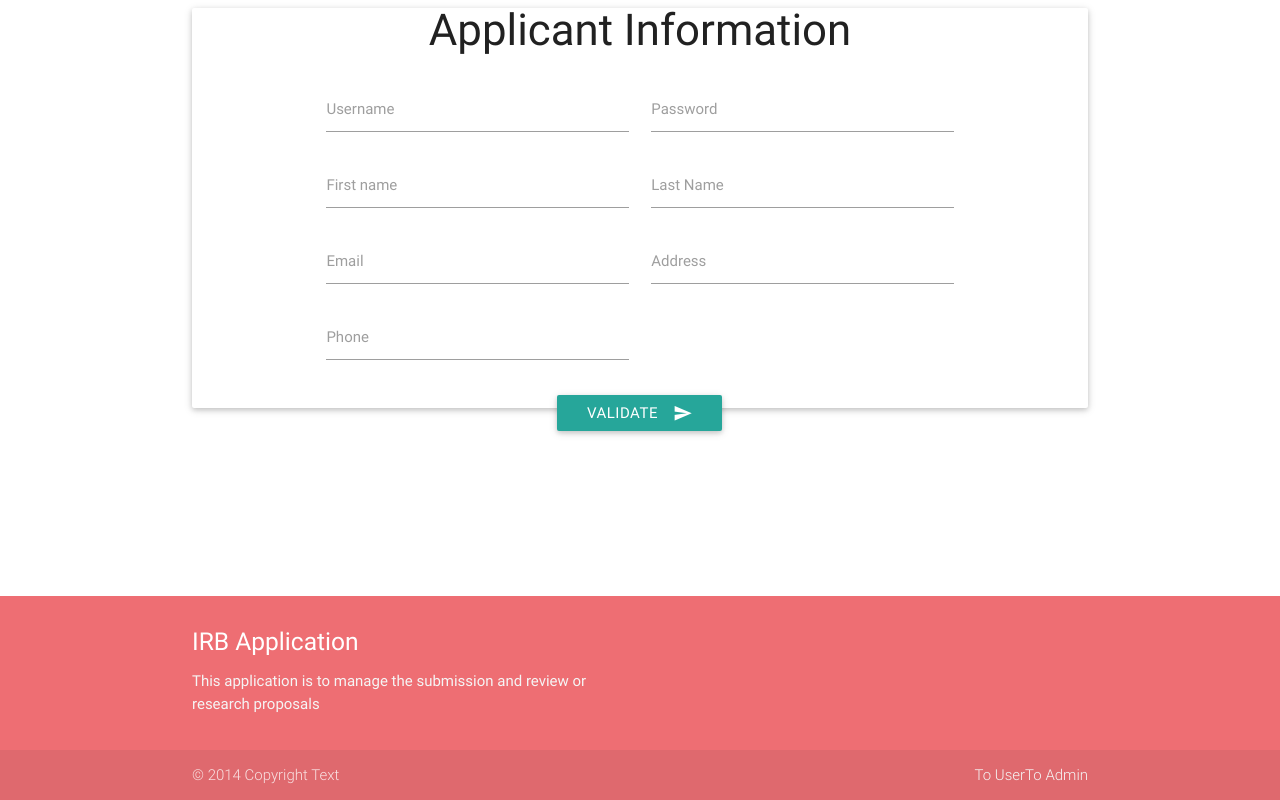
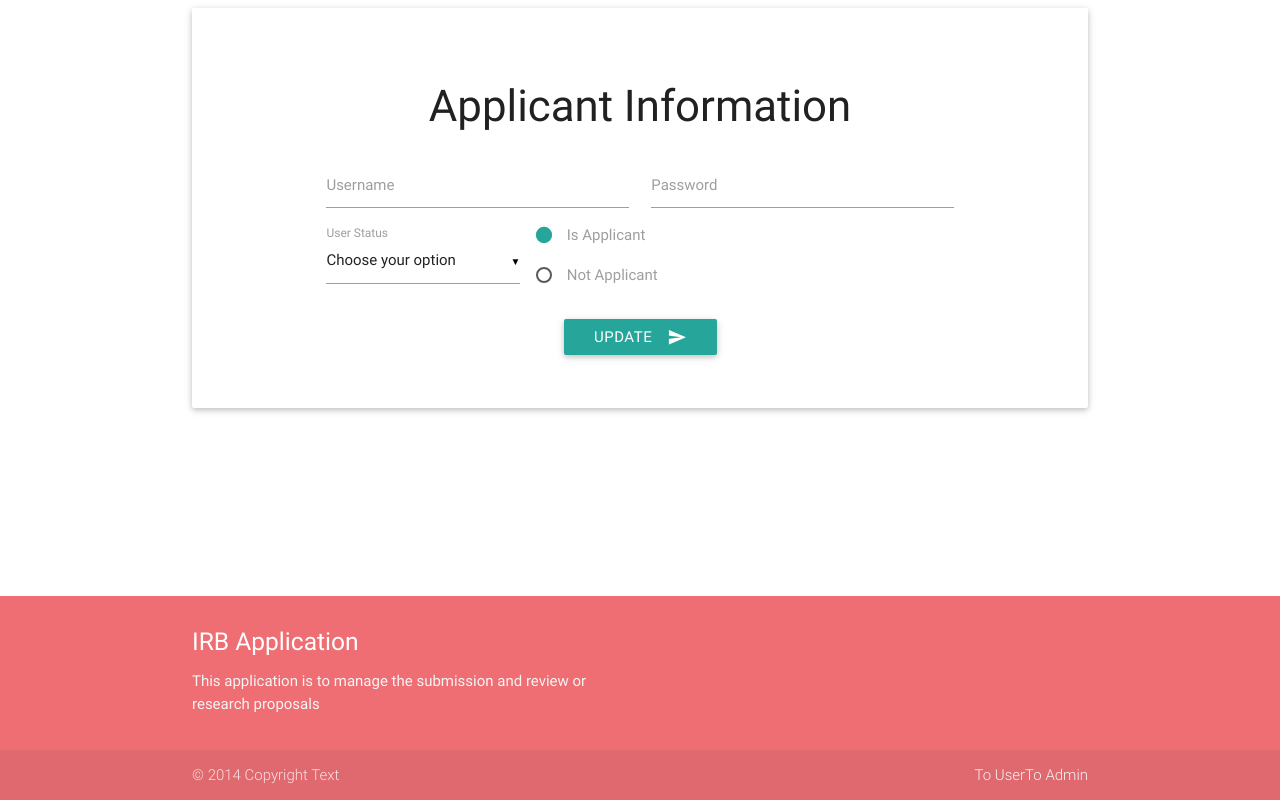
Before and after one commit to nanaKwadwo/webTechIRBG13, a PHP site: page /ApplicantForm.php?id=1 in a window 1280 px wide. Run offline with PHP 8.4, Linux system fonts and the light colour scheme; data comes from the database, SQL or seed files in the repository; data that the repository does not hold is empty; some libraries are stand-ins or nearby versions.

Commit message:
DB Function change

```diff
--- a/ApplicantForm.php
+++ b/ApplicantForm.php
@@ -37,37 +37,36 @@ $data = $applicant->fetch();
                     <div class="col s12">
                         <div class="row">
                             <div class="input-field col s6">
-                                <input id="first_name" name="id" type="hidden" class="validate" value="<?php echo $id;?>">
-                                <input id="first_name" name="username" type="hidden" class="validate" value="<?php echo $username;?>">
-                                <input id="first_name" name="userName" type="text" class="validate" value="<?php echo $data['userName']; ?>">
+                                <input id="first_name" name="id" type="hidden" class="validate" value="<?php echo $id; ?>">
+                                <input id="first_name" name="username" type="hidden" class="validate" value="<?php echo $username; ?>">
+                                <input id="first_name" name="userName" type="text" class="validate" value="<?php echo $data['username']; ?>">
                                 <label for="first_name">Username</label>
                             </div>
                             <div class="input-field col s6">
                                 <input id="first_name" name="password" type="password" class="validate" value="<?php echo $data['password']; ?>">
                                 <label for="first_name">Password</label>
                             </div>
-                            <div class="input-field col s6">
-                                <input id="first_name" name="firstname" type="text" class="validate" value="<?php echo $data['firstName']; ?>">
-                                <label for="first_name">First name</label>
+                            <div class="input-field col s4">
+                                <select multiple name = "userstatus[]">
+                                    <option value="" disabled selected>Choose your option</option>
+                                    <option value="Admin" <?php if(strpos($data['user_status'],"Admin")!==false){echo "selected";} ?>>Admin</option>
+                                    <option value="Reviewer" <?php if(strpos($data['user_status'],"Reviewer")!==false){echo "selected";} ?>>Reviewer</option>
+                                    <option value="Student" <?php if(strpos($data['user_status'],"Student")!==false){echo "selected";} ?>>Student</option>
+                                </select>
+                                <label>User Status</label>
                             </div>
-                            <div class="input-field col s6">
-                                <input id="first_name" type="text" name="lastname" class="validate" value="<?php echo $data['lastName']; ?>">
-                                <label for="first_name">Last Name</label>
-                            </div>
-                            <div class="input-field col s6">
-                                <input id="first_name" type="text" name="email" class="validate" value="<?php echo $data['email']; ?>">
-                                <label for="first_name">Email</label>
-                            </div>
-                            <div class="input-field col s6">
-                                <input id="first_name" type="text" name="address" class="validate" value="<?php echo $data['address']; ?>">
-                                <label for="first_name">Address</label>
-                            </div>
-                            <div class="input-field col s6">
-                                <input id="first_name" type="text" name="phonenumber" class="validate" value="<?php echo $data['phoneNumber']; ?>">
-                                <label for="first_name">Phone</label>
+                            <div>
+                               <p>
+                                  <input name="isApplicant" value = 1 type="radio" id="test1" checked = "checked"/>
+                                     <label for="test1">Is Applicant</label>
+                                  </p>
+                                     <p>
+                                   <input name="isApplicant" value = 0 type="radio" id="test2" />
+                                  <label for="test2">Not Applicant</label>
+                                 </p>
                             </div>
                         </div>
-                        <button class="btn waves-effect waves-light" type="submit">Validate
+                        <button class="btn waves-effect waves-light" type="submit">Update
                             <i class="material-icons right">send</i>
                         </button>
                     </div>
--- a/pages/controller/admin_controller.php
+++ b/pages/controller/admin_controller.php
@@ -27,9 +27,9 @@ function getApplicants() {
         while ($row = $applicant->fetch()) {
             echo "
           <tr>
-            <td>{$row['faculty_id']}</td>
-            <td>{$row['userName']}</td>
-            <td><a class=\"waves-effect waves-light btn\" href=\"ApplicantForm.php?id={$row['faculty_id']}&username={$row['userName']}\" >Edit</a> <a class=\"waves-effect waves-light btn\">Delete</td>
+            <td>{$row['user_id']}</td>
+            <td>{$row['username']}</td>
+            <td><a class=\"waves-effect waves-light btn\" href=\"ApplicantForm.php?id={$row['user_id']}&username={$row['username']}\" >Edit</a> <a class=\"waves-effect waves-light btn\">Delete</td>
           </tr>";
         }
         echo "
@@ -60,20 +60,17 @@ $path = $_SERVER['DOCUMENT_ROOT'];
 $path .= "/WT_SW Project/pages/model/applicants.php";
 include_once($path);
 
-if (isset($_REQUEST['username']) and isset($_REQUEST['password']) and isset($_REQUEST['phonenumber'])) {
+if (isset($_REQUEST['username']) and isset($_REQUEST['password'])) {
     $id = $_REQUEST['id'];
     $user = $_REQUEST['username'];
     $username = $_REQUEST['userName'];
     $password = $_REQUEST['password'];
-    $firstname = $_REQUEST['firstname'];
-    $lastname = $_REQUEST['lastname'];
-    $email = $_REQUEST['email'];
-    $address = $_REQUEST['address'];
-    $phonenumber = $_REQUEST['phonenumber'];
+    $userStatus =$_REQUEST['userstatus'];
+    $isApplicant =$_REQUEST['isApplicant'];
 
 
     $app = new applicants();
-    $result = $app->updateApplicant($id, $user,$username, $password, $firstname, $lastname, $email, $address, $phonenumber);
+    $result = $app->updateApplicant($id, $user,$username, $password, $userStatus, $isApplicant);
     if ($result) {
        header('Location: ../../AdminPage.php');
     }
--- a/pages/model/applicants.php
+++ b/pages/model/applicants.php
@@ -10,20 +10,18 @@ class applicants extends adb {
      *@return list of applicants
      */
     function getApplicants() {
-        $strQuery = "SELECT`faculty_id`,`userName`,`firstName`,`lastName` FROM `faculty` WHERE `usergroup` = 'Applicant' UNION SELECT`student_id`,`userName`,`firstName`,`lastName` FROM student WHERE is_applicant = 1";
+        $strQuery = "SELECT * FROM users WHERE is_applicant = 1";
 
         return $this->query($strQuery);
     }
 
     function getByUsernameAndId($id, $username) {
-        $strQuery = "SELECT `userName`,`password`,`firstName`,`lastName`,`email`,`address`,`phoneNumber` FROM `faculty` WHERE `faculty_id` = $id AND userName = '$username'
-UNION
-SELECT `userName`,`password`,`firstName`,`lastName`,`email`,`address`,`phoneNumber`  FROM `student` WHERE `student_id` = $id AND userName = '$username'";
+        $strQuery = "SELECT * From users where username = '$username' and user_id  = $id";
 
         return $this->query($strQuery);
     }
 
-/**
+    /**
 *function to update the information of the applicants
 *@pram $id is the id of the applicant
 *@pram $user is the initial username of the applicant
@@ -36,40 +34,18 @@ SELECT `userName`,`password`,`firstName`,`lastName`,`email`,`address`,`phoneNumb
 *@return query success or failure
 
 */
-    function updateApplicant($id, $user, $username, $password, $firstname, $lastname, $email, $address, $phonenumber) {
-        $strQuery = "UPDATE `faculty` SET
-        `userName`='$username',
+    function updateApplicant($id, $user, $username, $password, $userStatus, $isApplicant) {
+        $strQuery = "UPDATE `users` SET
+        `username`='$username',
         `password`='$password',
-        `firstName`='$firstname',
-        `lastName`='$lastname',
-        `email`='$email',
-        `address`='$address',
-        `phoneNumber`='$phonenumber'
-         WHERE `faculty_id` = $id AND userName = '$user'
+        `user_status`='$userStatus[0],$userStatus[1],$userStatus[2]',
+        `is_applicant`=$isApplicant
+         WHERE `users`.`user_id` = $id
          ";
-        $strQuery2 = "
-         UPDATE `student` SET
-        `userName`='$username',
-        `password`='$password',
-        `firstName`='$firstname',
-        `lastName`='$lastname',
-        `email`='$email',
-        `address`='$address',
-        `phoneNumber`='$phonenumber'
-         WHERE `student_id` = $id AND userName = '$user'
-         ";
+         echo $strQuery;
+        $res = $this->query($strQuery);
+        return $res;
 
-        $res = $this->query($strQuery);
-        $res2 = $this->query($strQuery2);
-
-        echo $strQuery;
-        echo $strQuery2;
-
-        if ($res != null) {
-            return $res;
-        } else {
-            return $res2;
-        }
     }
 }
 ?>
```
Also changed, not shown: irb_application_db.sql (+51 -25 lines).
